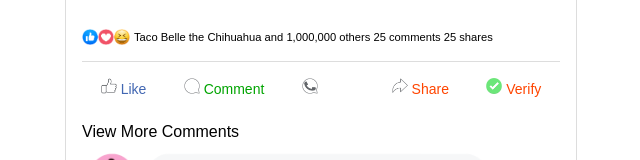
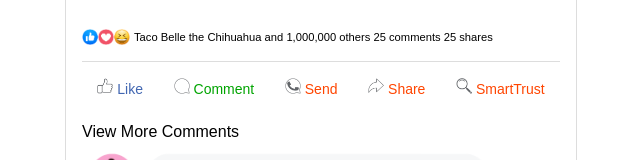
Before and after one commit to nicolette-cheng/brainstation-industry-project, a React (Vite) app: page / in a window 1280 px wide. Shown: the part 1010-1170 px from the top of the page, without its empty margins (319-959 px from the left). Built offline with nearby package versions, Linux system fonts and the light colour scheme.

Commit message:
update img source name for imgVerify

```diff
--- a/src/App.jsx
+++ b/src/App.jsx
@@ -4,7 +4,7 @@ import imgLike from "/assets/1.png";
 import imgComment from "/assets/2.png";
 import imgSend from "/assets/3.png";
 import imgShare from "/assets/4.png";
-import imgVerify from "/assets/verify.png";
+import imgVerify from "/assets/magnify.png";
 import imgProfile from "/assets/profile.png";
 import imgPost from "/assets/chihuacoin.png";
 import imgLikeLoveLaugh from "/assets/likelovelaugh.png";
@@ -111,8 +111,8 @@ function App() {
               />
               Comment
             </button>
-            <button className="facebook-post__action facebook-post__action--send">
-              <img src={imgSend} alt="Send button" className="button-icon" />
+            <button className="facebook-post__action facebook-post__action--share">
+              <img src={imgSend} alt="Share button" className="button-icon" />
               Send
             </button>
             <button className="facebook-post__action facebook-post__action--share">
@@ -128,7 +128,7 @@ function App() {
                 alt="Verify button"
                 className="button-icon"
               />
-              Verify
+              SmartTrust
             </button>
           </div>
 
```
